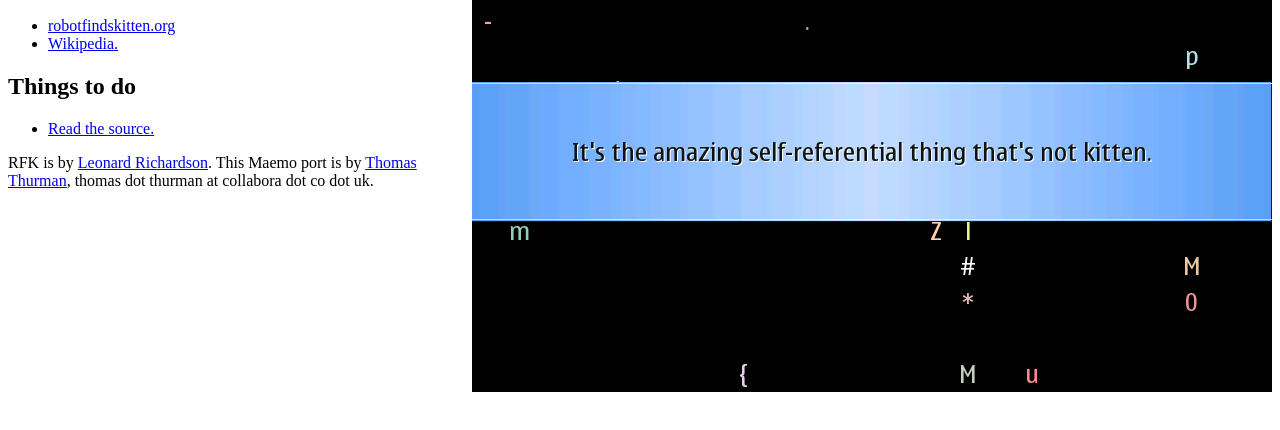
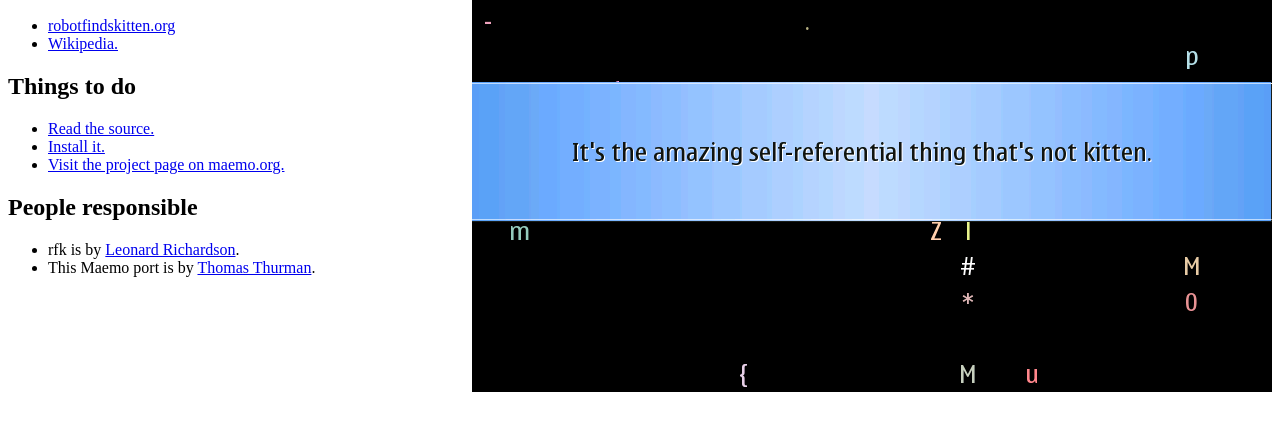
Before and after one commit to marnanel/rfk-maemo-old, a plain HTML site: page www/index.html in a window 1280 px wide. Shown: the part 96-526 px from the top of the page. Drawn offline with Linux system fonts and the light colour scheme.

Commit message:
link to maemo.org pages

```diff
--- a/www/index.html
+++ b/www/index.html
@@ -11,7 +11,12 @@
 <h2>Things to do</h2>
 <ul>
 <li><a href="https://git.maemo.org/projects/rfk/gitweb?p=rfk;a=blob;f=rfk.c;h=b93ac342da93c81e80e99fcca4132508c8a6a978;hb=master">Read the source.</a></li>
-<!-- li><a href="rfk_1.10-1_armel.deb">Install it.</a></li -->
+<li><a href="https://garage.maemo.org/frs/?group_id=975">Install it.</a></li>
+<li><a href="https://garage.maemo.org/projects/rfk/">Visit the project page on maemo.org.</a></li>
 </ul>
-<p>RFK is by <a href="http://www.crummy.com">Leonard Richardson</a>.  This Maemo port is by <a href="http://marnanel.org">Thomas Thurman</a>, thomas dot thurman at collabora dot co dot uk.</p>
+<h2>People responsible</h2>
+<ul>
+<li>rfk is by <a href="http://www.crummy.com">Leonard Richardson</a>.</li>
+<li>This Maemo port is by <a href="http://marnanel.org">Thomas Thurman</a>.</li>
+</ul>
 </body></html>
```
